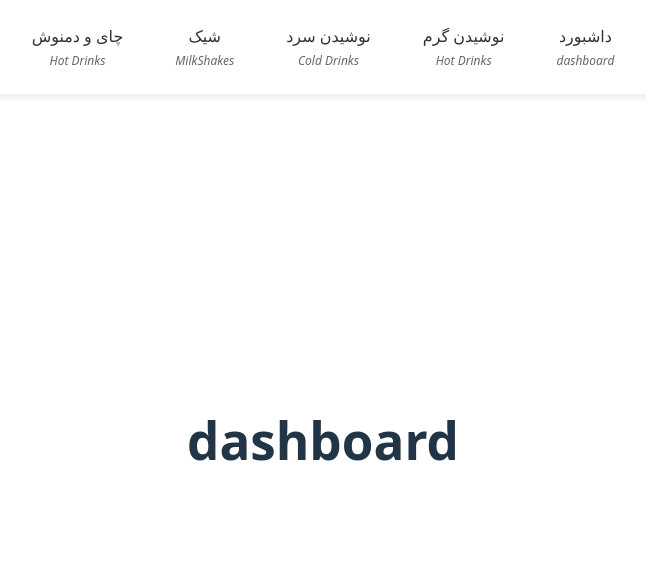
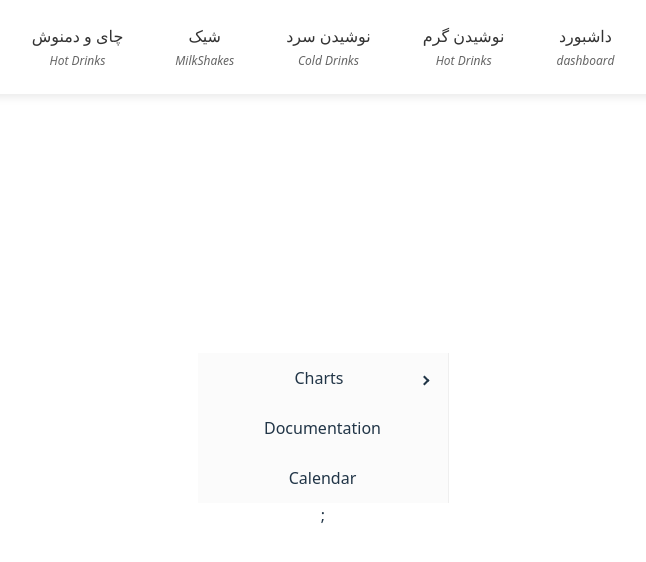
Before and after one commit to AminSBU/restaurant_menu, a React (Vite) app in the folder restaurant_menu/: page /dashboard in a window 1280 px wide. Shown: the top 562 px of the page, without its empty margins (317-963 px from the left). Built offline with nearby package versions, Linux system fonts and the light colour scheme.

Commit message:
sample code for dashboard menu added to project

```diff
--- a/restaurant_menu/src/Dashboard.jsx
+++ b/restaurant_menu/src/Dashboard.jsx
@@ -1,8 +1,19 @@
+import { Sidebar, Menu, MenuItem, SubMenu } from 'react-pro-sidebar';
+
 function Dashboard()
 {
     return(
         <>
-            <h1>dashboard</h1>
+            <Sidebar>
+                <Menu>
+                    <SubMenu label="Charts">
+                    <MenuItem> Pie charts </MenuItem>
+                    <MenuItem> Line charts </MenuItem>
+                    </SubMenu>
+                    <MenuItem> Documentation </MenuItem>
+                    <MenuItem> Calendar </MenuItem>
+                </Menu>
+            </Sidebar>;
         </>
     );
 }
```
